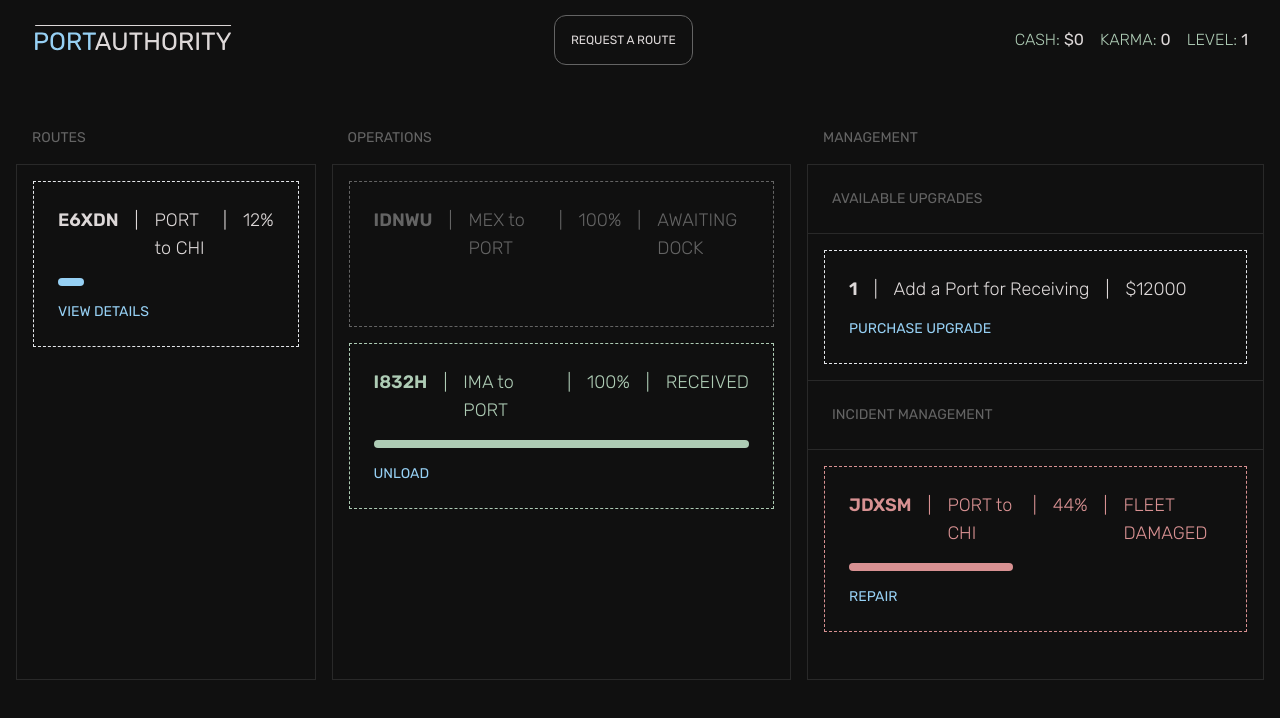
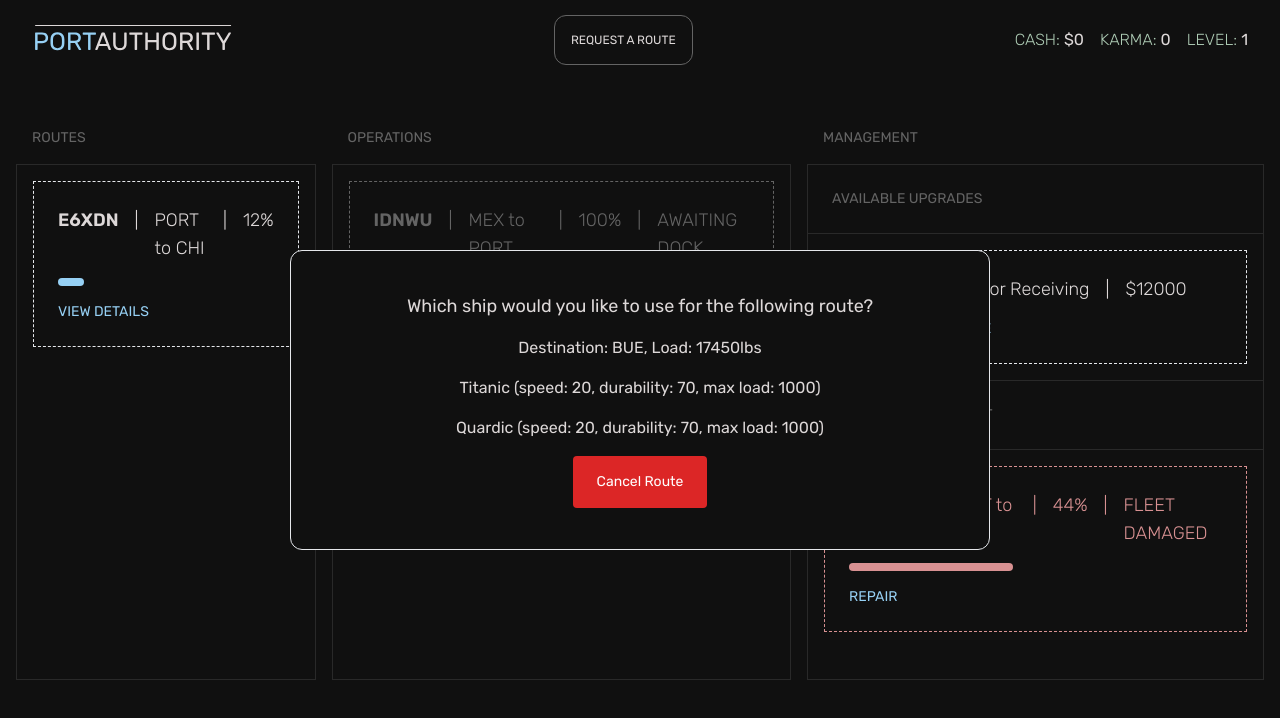
Before and after one commit to jacobthomasjohnson/portauthority, a Next.js app: page / in a window 1280 px wide. Both pictures are taken after a click on the button "REQUEST A ROUTE". Shown: the top 718 px of the page. Built offline with nearby package versions, Linux system fonts and the light colour scheme.

Commit message:
Added ship prompt on request route. Players can choose which ship to use to handle the incoming/outgoing route.

```diff
--- a/app/components/Panels.js
+++ b/app/components/Panels.js
@@ -1,53 +1,90 @@
 "use client";
 
 import { Route } from "./Route";
-import { Operation } from "./Operation";
 import { Upgrade } from "./Upgrade";
-import { Incident } from "./Incident";
-
 import useGameStore from "./gameStore";
+import { useEffect } from "react";
 
 export const Panels = () => {
       const routes = useGameStore((state) => state.routes);
-      const operations = useGameStore((state) => state.operations);
-      const upgrades = useGameStore((state) => state.upgrades);
-      const incidents = useGameStore((state) => state.upgrades);
-      const generateID = useGameStore((state) => state.generateID);
-      const generateRoute = useGameStore((state) => state.generateRoute);
+      const promptActive = useGameStore((state) => state.promptActive);
+      const availableShips = useGameStore((state) => state.availableShips);
+      const clearPrompt = useGameStore((state) => state.clearPrompt);
+      const currentRequestedRoute = useGameStore((state) => state.currentRequestedRoute);
+
+      const selectShip = (ship) => {
+            console.log(ship);
+            clearPrompt();
+      };
+
+      const closeModal = () => {
+            clearPrompt();
+      };
+
+      useEffect(() => {
+            if (promptActive) {
+                  // Example side effect: focus on the modal or log
+                  console.log("Prompt is active. Displaying modal...");
+            }
+      }, [promptActive]);
+
       return (
-            <div className="panels" onClick={generateRoute}>
+            <div className="panels">
+                  {promptActive && (
+                        <div
+                              className="fixed top-1/2 left-1/2 -translate-x-1/2 -translate-y-1/2 z-50 min-w-[700px] min-h-[300px] bg-background border rounded-xl flex items-center justify-center flex-col gap-4"
+                              onClick={(e) => e.stopPropagation()} // Prevent click propagation to `generateRoute`
+                        >
+                              <div className="text-lg">
+                                    Which ship would you like to use for the following
+                                    route?
+                              </div>
+                              <div className="">
+                                    {currentRequestedRoute}
+                              </div>
+                              {availableShips.map((ship) => (
+                                    <div
+                                          onClick={() => selectShip(ship)}
+                                          className="text-base hover:underline hover:cursor-pointer"
+                                          key={ship.id} // Use `id` for unique keys
+                                    >
+                                          {ship.name} (speed: {ship.speed}, durability: {ship.durability}, max load: {ship.maxLoad})
+                                    </div>
+                              ))}
+                              <button
+                                    className="px-6 py-4 bg-red-600 text-white rounded text-sm"
+                                    onClick={closeModal}
+                              >
+                                    Cancel Route
+                              </button>
+                        </div>
+                  )}
                   <div className="panel-container">
                         <div className="panel-title panel-title-first">
                               ROUTES
                         </div>
                         <div className="panel">
-                              {routes.map((route, index) =>
+                              {routes.map((route) =>
                                     route.status === "stable" ? (
                                           <Route
                                                 key={route.id}
                                                 routeID={route.id}
                                           />
-                                    ) : (
-                                          null
-                                    )
+                                    ) : null
                               )}
                         </div>
                   </div>
                   <div className="panel-container">
-                        {" "}
-                        {/* Needs custom -m where the first does not need. */}
                         <div className="panel-title">OPERATIONS</div>
                         <div className="panel">
-                              {routes.map((route, index) =>
+                              {routes.map((route) =>
                                     route.status === "waiting" ||
                                     route.status === "received" ? (
                                           <Route
                                                 key={route.id}
                                                 routeID={route.id}
                                           />
-                                    ) : (
-                                          null
-                                    )
+                                    ) : null
                               )}
                         </div>
                   </div>
@@ -65,16 +102,14 @@ export const Panels = () => {
                               <div className="panel-section-title border-t">
                                     INCIDENT MANAGEMENT
                               </div>
-                              {routes.map((route, index) =>
+                              {routes.map((route) =>
                                     route.status === "damaged" ||
                                     route.status === "stolen" ? (
                                           <Route
                                                 key={route.id}
                                                 routeID={route.id}
                                           />
-                                    ) : (
-                                          null
-                                    )
+                                    ) : null
                               )}
                         </div>
                   </div>
--- a/app/components/Request.js
+++ b/app/components/Request.js
@@ -1,6 +1,11 @@
+"use client";
+
+import useGameStore from "./gameStore";
+
 export const Request = () => {
+      const generateRoute = useGameStore((state) => state.generateRoute);
       return (
-            <button className="p-4 border-portgray border rounded-xl text-xs uppercase">
+            <button className="p-4 border-portgray border rounded-xl text-xs uppercase" onClick={generateRoute}>
                   Request a Route
             </button>
       )
--- a/app/components/gameStore.js
+++ b/app/components/gameStore.js
@@ -8,6 +8,7 @@ const useGameStore = create((set, get) => ({
             karma: 0,
             level: 1,
       },
+      promptActive: false,
       upgrades: [],
       management: [{}],
       log: [],
@@ -15,6 +16,7 @@ const useGameStore = create((set, get) => ({
       ships: [
             {
                   id: 1,
+                  name: "Titanic",
                   available: true,
                   damaged: false,
                   durability: 70,
@@ -23,6 +25,7 @@ const useGameStore = create((set, get) => ({
             },
             {
                   id: 2,
+                  name: "Beast",
                   available: false,
                   damaged: false,
                   durability: 70,
@@ -31,6 +34,7 @@ const useGameStore = create((set, get) => ({
             },
             {
                   id: 3,
+                  name: "Quardic",
                   available: true,
                   damaged: false,
                   durability: 70,
@@ -143,27 +147,48 @@ const useGameStore = create((set, get) => ({
             const load = Math.floor(Math.random() * 1000) * value;
             return load;
       },
+      availableShips: [],
+      clearPrompt: () => {
+            set((state) => {
+                  return {
+                        ...state,
+                        promptActive: false,
+                        availableShips: [],
+                  }
+            })
+      },
+      currentRequestedRoute: null,
       generateRoute: () => {
+
+            // Check to see if a route can be requested at this time, then...
+
             const id = get().generateID();
-            const destination = get().getRandomDestination();
             const ships = get().ships;
             let availableShips = [];
-
             ships.forEach((ship) => {
                   if (ship.available) {
                         availableShips.push(ship);
                   }
             });
-
-            if(availableShips.length === 0) {
-                  console.log('Ships Empty.')
+            if (availableShips.length === 0) {
+                  console.log("Ships Empty.");
             } else {
-                  // present available ships
+                  // create route details and present available ships
+                  const destination = get().getRandomDestination();
+                  const load = get().getRandomLoad(destination.value);
+                  const routeDetails = `Destination: ${destination.name}, Load: ${load}lbs`;
+                  set((state) => {
+                        return {
+                              ...state,
+                              currentRequestedRoute: routeDetails,
+                              availableShips,
+                              promptActive: true,
+                        }
+                  })
             }
 
-            const load = get().getRandomLoad(destination.value);
             // Check if any fleets are "remote"
-            console.log(id, destination.name, load);
+            // console.log(id, destination.name, load);
       },
 }));
 
```
